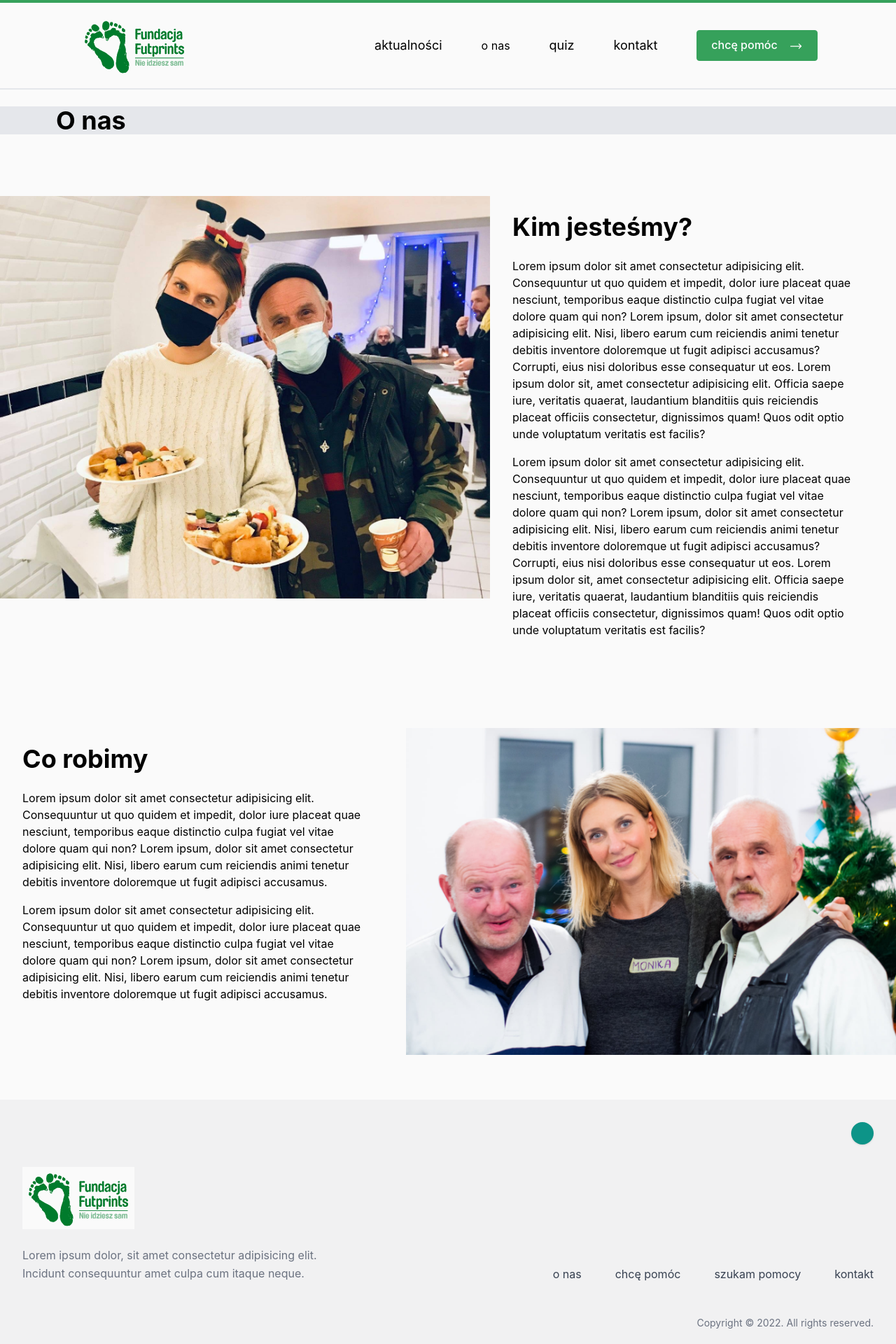
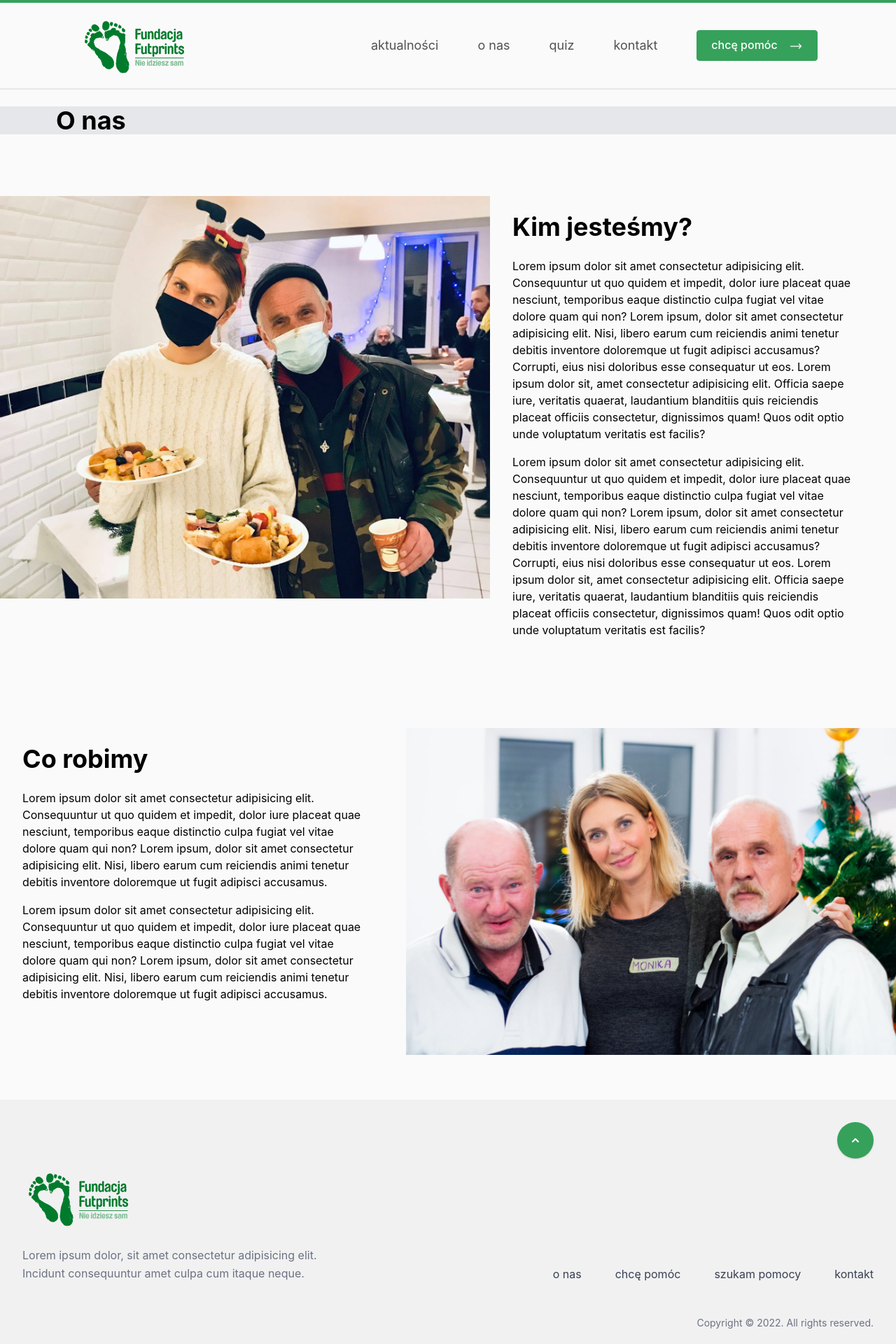
Before and after one commit to dariuszstawik/futprints-website, a Next.js app: page /aboutus in a window 1280 px wide. Shown: the top 1920 px of the page at 70% size. Built offline with nearby package versions, Linux system fonts and the light colour scheme.

Commit message:
Some bugs fixed

```diff
--- a/components/atoms/logo/index.tsx
+++ b/components/atoms/logo/index.tsx
@@ -1,8 +1,14 @@
 import Image from "next/image";
 import React from "react";
 
-const Logo = () => {
-  return <img className="w-40" src="logo.svg" alt="logo" />;
+const Logo = ({ isInFooter }: boolean) => {
+  return (
+    <img
+      className="w-40"
+      src={isInFooter ? "logo-footer.svg" : "logo.svg"}
+      alt="logo"
+    />
+  );
 };
 
 export default Logo;
--- a/components/molecules/header-content/index.tsx
+++ b/components/molecules/header-content/index.tsx
@@ -17,9 +17,9 @@ const HeaderContent = () => {
       <Divider />
       <HeaderParagraph>
         Wspieramy osoby w kryzysie bezdomności: doradzamy, pomagamy w
-        załatwianiu spraw urzędowych, rozdajemy kanapki na ulicach. Nasze
-        działania są jednak szersze: organizujemy wydarzenia integracyjne dla
-        społeczności lokalnej, w tym dla cudzoziemców. Działąmy w Katowicach.
+        załatwianiu spraw urzędowych, rozdajemy posiłki na ulicach. Udzielamy
+        się w społecznościach lokalnych: organizujemy pikniki, spotkania i
+        warsztaty, również dla cudzoziemców. Działamy w Katowicach.
       </HeaderParagraph>
       <Button>Poznaj nas</Button>
       {/* <Button isWhite>Informacje dla osób bezdomych w Katowicach</Button> */}
--- a/components/molecules/navlinks/index.tsx
+++ b/components/molecules/navlinks/index.tsx
@@ -13,31 +13,25 @@ const Navlinks = ({ isVisible }) => {
           : "flex flex-col justify-center align-center items-center gap-14 lg:flex-row my-4 hidden lg:flex"
       }
     >
-      {/* <li>
-        <button className="p-1 text-white bg-green-600 rounded">
-          chcę pomóc{" "}
-        </button>
-      </li> */}
-      {/* <li>
-        <button className="p-1 text-white bg-green-600 rounded">
-          szukam pomocy
-        </button>
-      </li> */}
       <li>
-        <Navlink>aktualności</Navlink>
+        <Link className="text-lg text-neutral-600" href="">
+          aktualności
+        </Link>
       </li>
       <li>
-        <Link href="/aboutus">o nas</Link>
-      </li>
-      {/* <li>
-        <Navlink>chcę pomóc</Navlink>
-      </li> */}
-
-      <li>
-        <Navlink>quiz</Navlink>
+        <Link className="text-lg text-neutral-600" href="/aboutus">
+          o nas
+        </Link>
       </li>
       <li>
-        <Navlink>kontakt</Navlink>
+        <Link className="text-lg text-neutral-600" href="">
+          quiz
+        </Link>
+      </li>
+      <li>
+        <Link className="text-lg text-neutral-600" href="">
+          kontakt
+        </Link>
       </li>
       <li className="flex flex-col justify-center align-center items-center mx-auto my-auto">
         <Button>chcę pomóc</Button>
--- a/components/organisms/cta-section/index.tsx
+++ b/components/organisms/cta-section/index.tsx
@@ -1,7 +1,9 @@
 import React from "react";
+import Slide from "react-reveal/Slide";
 
 const CtaSection = () => {
   return (
+    <Slide bottom>
       <div className="w-full px-28 py-20 flex justify-between">
         <svg
           width="596"
@@ -36,7 +38,13 @@ const CtaSection = () => {
           fill="none"
           xmlns="http://www.w3.org/2000/svg"
         >
-        <rect x="0.609497" width="595.12" height="181" rx="8" fill="#F1F1F2" />
+          <rect
+            x="0.609497"
+            width="595.12"
+            height="181"
+            rx="8"
+            fill="#F1F1F2"
+          />
           <circle cx="528.447" cy="87.1832" r="26.534" fill="white" />
           <path
             d="M537.446 87.8903C537.837 87.4998 537.837 86.8666 537.446 86.4761L531.082 80.1122C530.692 79.7216 530.059 79.7216 529.668 80.1122C529.277 80.5027 529.277 81.1358 529.668 81.5264L535.325 87.1832L529.668 92.8401C529.277 93.2306 529.277 93.8638 529.668 94.2543C530.059 94.6448 530.692 94.6448 531.082 94.2543L537.446 87.8903ZM520.155 88.1832L536.739 88.1832L536.739 86.1832L520.155 86.1832L520.155 88.1832Z"
@@ -55,6 +63,7 @@ const CtaSection = () => {
           />
         </svg>
       </div>
+    </Slide>
   );
 };
 
--- a/components/organisms/footer/index.tsx
+++ b/components/organisms/footer/index.tsx
@@ -7,17 +7,29 @@ const Footer = () => {
       <div className="relative mx-auto max-w-screen-xl px-4 py-16 sm:px-6 lg:px-8 lg:pt-24">
         <div className="absolute end-4 top-4 sm:end-6 sm:top-6 lg:end-8 lg:top-8">
           <a
-            className="inline-block rounded-full bg-teal-600 p-2 text-white shadow transition hover:bg-teal-500 sm:p-3 lg:p-4"
+            className="inline-block rounded-full bg-primary p-2 text-white shadow transition hover:bg-teal-500 sm:p-3 lg:p-4"
             href="#MainContent"
           >
             <span className="sr-only">Back to top</span>
+            <svg
+              xmlns="http://www.w3.org/2000/svg"
+              class="h-5 w-5 bg-primary"
+              viewBox="0 0 20 20"
+              fill="currentColor"
+            >
+              <path
+                fill-rule="evenodd"
+                d="M14.707 12.707a1 1 0 01-1.414 0L10 9.414l-3.293 3.293a1 1 0 01-1.414-1.414l4-4a1 1 0 011.414 0l4 4a1 1 0 010 1.414z"
+                clip-rule="evenodd"
+              />
+            </svg>
           </a>
         </div>
 
         <div className="lg:flex lg:items-end lg:justify-between">
           <div>
             <div className="flex justify-center text-teal-600 lg:justify-start">
-              <Logo />
+              <Logo isInFooter />
             </div>
 
             <p className="mx-auto mt-6 max-w-md text-center leading-relaxed text-gray-500 lg:text-left">
--- a/components/organisms/support-section/index.tsx
+++ b/components/organisms/support-section/index.tsx
@@ -4,6 +4,7 @@ import HeaderTitle from "@/components/atoms/header-title";
 import SectionTitle from "@/components/atoms/section-title";
 import SupportButton from "@/components/atoms/support-button";
 import React from "react";
+import Slide from "react-reveal/Slide";
 
 const SupportSection = () => {
   return (
@@ -18,6 +19,7 @@ const SupportSection = () => {
         <div className="min-w-96 mx-auto mt-6 flex flex-col justify-center content-center items-center">
           <SectionTitle isWhite>Jak możesz pomóc</SectionTitle>
           <Divider isWhite />
+          <Slide bottom>
             <div className="py-10 flex flex-wrap justify-between">
               <div>
                 <a
@@ -42,7 +44,9 @@ const SupportSection = () => {
                     className="w-44 mb-6 mt-12 border border-white border-4 rounded-full p-8"
                   />
                   zostań{" "}
-                <span className="block font-bold mb-1">wolontariuszem/ką</span>{" "}
+                  <span className="block font-bold mb-1">
+                    wolontariuszem/ką
+                  </span>{" "}
                   <ArrowLong isLarge />
                 </a>
               </div>
@@ -71,11 +75,13 @@ const SupportSection = () => {
                     src="support-collect.svg"
                     className="w-44 mb-6 mt-12 border border-white border-4 rounded-full p-8"
                   />
-                zorganizuj <span className="block font-bold mb-1">zbiórkę</span>{" "}
+                  zorganizuj{" "}
+                  <span className="block font-bold mb-1">zbiórkę</span>{" "}
                   <ArrowLong isLarge />
                 </a>
               </div>{" "}
             </div>
+          </Slide>
         </div>
       </div>
     </div>
```
Also changed, not shown: public/logo-footer.svg (added). Lines whose indentation alone changed are shown as unchanged.
